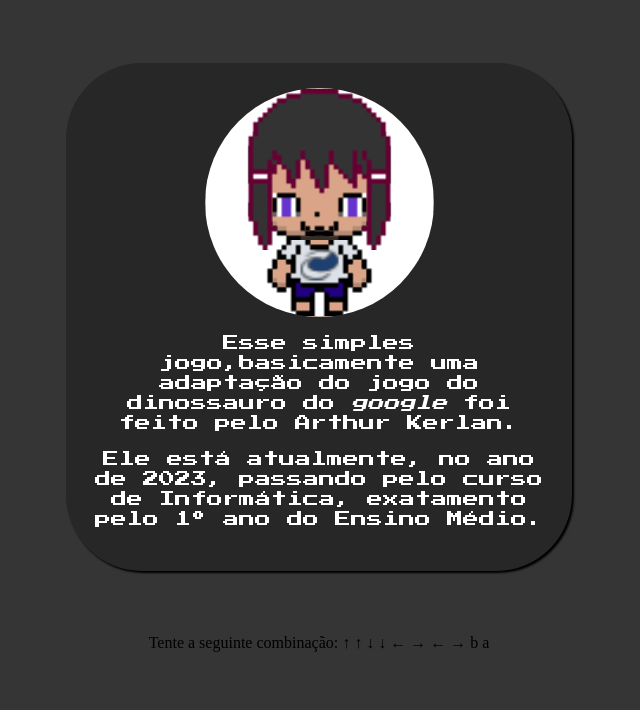
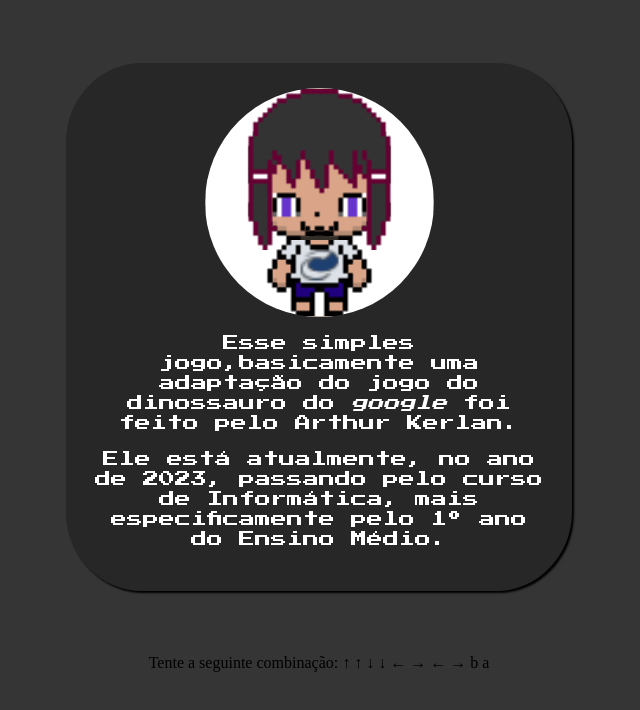
Before and after one commit to arthur-kerlan/TP2, a plain HTML site: page creditos.html in a window 1280 px wide. Shown: the whole page, without its empty margins (321-961 px from the left). Drawn offline with Linux system fonts and the light colour scheme; a script that the page names is missing.

Commit message:
Update creditos.html

```diff
--- a/creditos.html
+++ b/creditos.html
@@ -17,7 +17,7 @@
     <article>
         <img src="imgs/Nagatoro.png" alt="nagaros pixiel art (it should be the creator... but who cares?)">
         <p>Esse simples jogo,basicamente uma adaptação do jogo do dinossauro do <em>google</em> foi feito pelo Arthur Kerlan.</p>
-        <p>Ele está atualmente, no ano de 2023, passando pelo curso de Informática, exatamento pelo 1º ano do Ensino Médio.</p>
+        <p>Ele está atualmente, no ano de 2023, passando pelo curso de Informática, mais especificamente pelo 1º ano do Ensino Médio.</p>
     </article>
 
     <footer id="passwordCheet">
```
